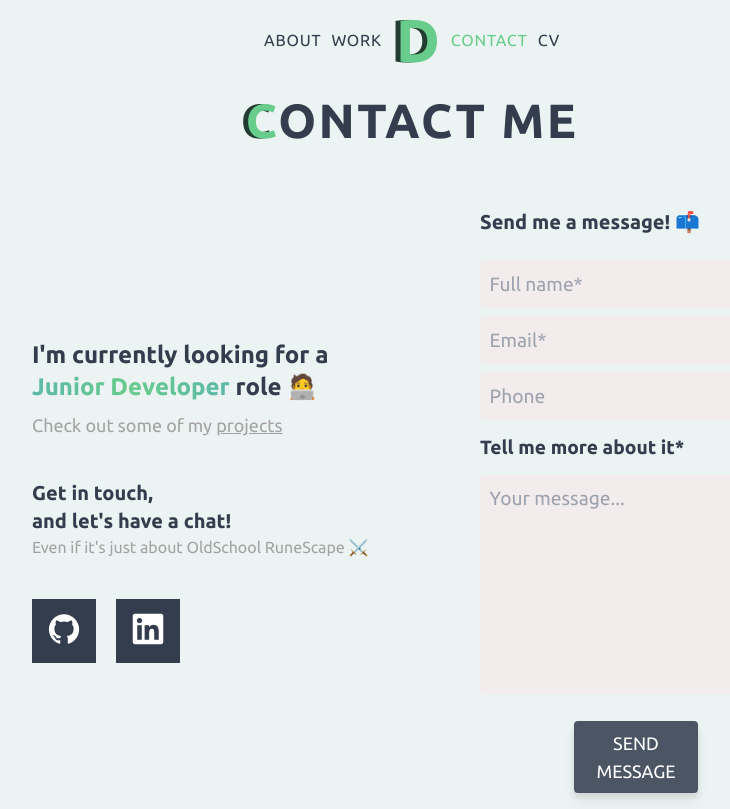
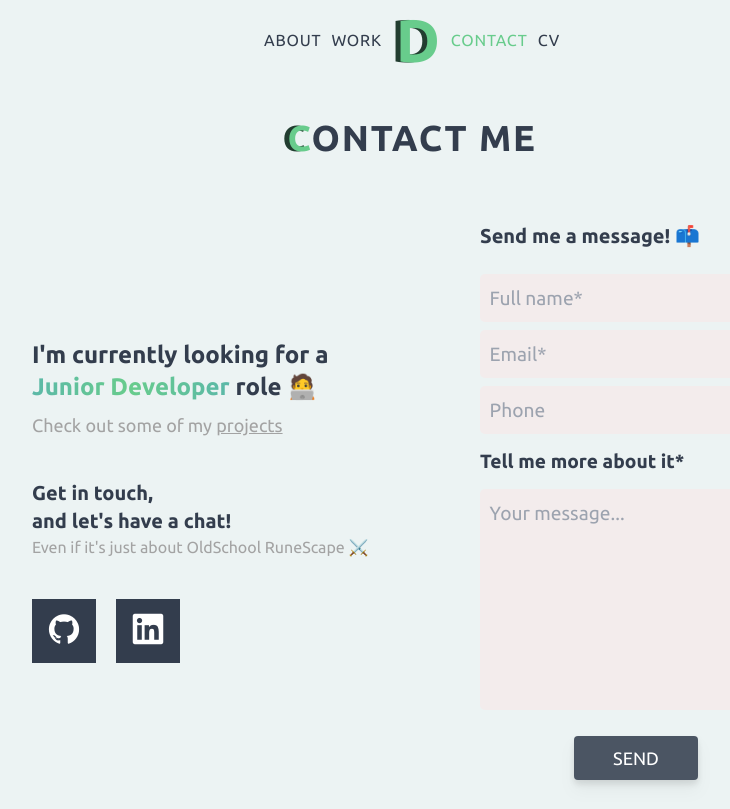
Before and after one commit to Deehjay/portfolio, a Vue app: page /contact in a window 1280 px wide. Shown: the whole page, without its empty margins (228-958 px from the left). Built offline with nearby package versions, Linux system fonts and the light colour scheme.

Commit message:
More styling for all pages

```diff
--- a/src/components/SingleProject.vue
+++ b/src/components/SingleProject.vue
@@ -56,7 +56,7 @@ export default {
           </div>
         </div>
         <div class="content-right w-1/3 flex flex-col items-center gap-8">
-          <div class="w-full bg-gray-200 p-4 rounded">
+          <div class="w-full bg-contrast p-4 rounded">
             <h1
               class="text-emerald mb-4 w-full uppercase text-center text-5xl font-bold tracking-wider laptop:text-3xl phone:text-2xl">
               {{ projectDetails.projectName }}
@@ -75,10 +75,10 @@ export default {
             class="text-xl italic text-gray-400 font-bold laptop:text-lg phone:text-base text-center">
             {{ projectDetails.summary }}
           </h2>
-          <p class="text-lg text-justify laptop:text-base">
+          <p class="text-lg text-left laptop:text-base">
             {{ projectDetails.longDescriptionP1 }}
           </p>
-          <p class="text-lg text-justify laptop:text-base">
+          <p class="text-lg text-left laptop:text-base">
             {{ projectDetails.longDescriptionP2 }}
           </p>
 
--- a/src/views/Contact.vue
+++ b/src/views/Contact.vue
@@ -91,7 +91,7 @@ export default {
       class="contact-container flex flex-col justify-center items-center gap-12 phone:gap-4">
       <div>
         <h1
-          class="header-fadein text-5xl font-sans font-bold uppercase tracking-wider phone:mt-4 laptop:mt-4">
+          class="header-fadein text-5xl font-sans font-bold uppercase tracking-wider phone:mt-4 laptop:text-4xl">
           <span class="name-accent">C</span>ontact Me
         </h1>
       </div>
@@ -176,7 +176,7 @@ export default {
               type="submit"
               @click="handleSubmit">
               <i v-if="isLoading" class="fa fa-circle-o-notch fa-spin"></i>
-              {{ isLoading ? null : "Send message" }}
+              {{ isLoading ? null : "Send" }}
             </button>
           </form>
         </div>
@@ -277,8 +277,7 @@ button:hover {
 }
 
 .contact-container {
-  height: 88vh;
-  max-height: 88vh;
+  height: 90vh;
 }
 
 .submit-button {
@@ -359,7 +358,7 @@ textarea:focus {
   }
 
   h1 {
-    margin-top: 1rem;
+    margin-top: 2.4rem;
   }
 }
 
--- a/src/views/Home.vue
+++ b/src/views/Home.vue
@@ -42,8 +42,8 @@ export default {
             Full Stack Developer // Nottingham, UK
           </p>
           <div class="flex gap-4">
+            <Button text="My projects" :internal="true" link="/work" />
             <Button text="Hire me" :internal="true" link="/contact" />
-            <Button text="My projects" :internal="true" link="/work" />
           </div>
         </div>
       </header>
--- a/src/views/Work.vue
+++ b/src/views/Work.vue
@@ -9,7 +9,7 @@ import ProjectCard from "../components/ProjectCard.vue";
       class="projects-container flex flex-col justify-center items-center gap-12 phone:gap-4">
       <div>
         <h1
-          class="header-fadein text-5xl font-sans font-bold uppercase tracking-wider phone:mt-4 text-5xl phone:ml-4">
+          class="header-fadein text-5xl font-sans font-bold uppercase tracking-wider phone:mt-4 text-5xl phone:ml-4 laptop:text-4xl">
           <span class="name-accent">P</span>rojects
         </h1>
       </div>
```
